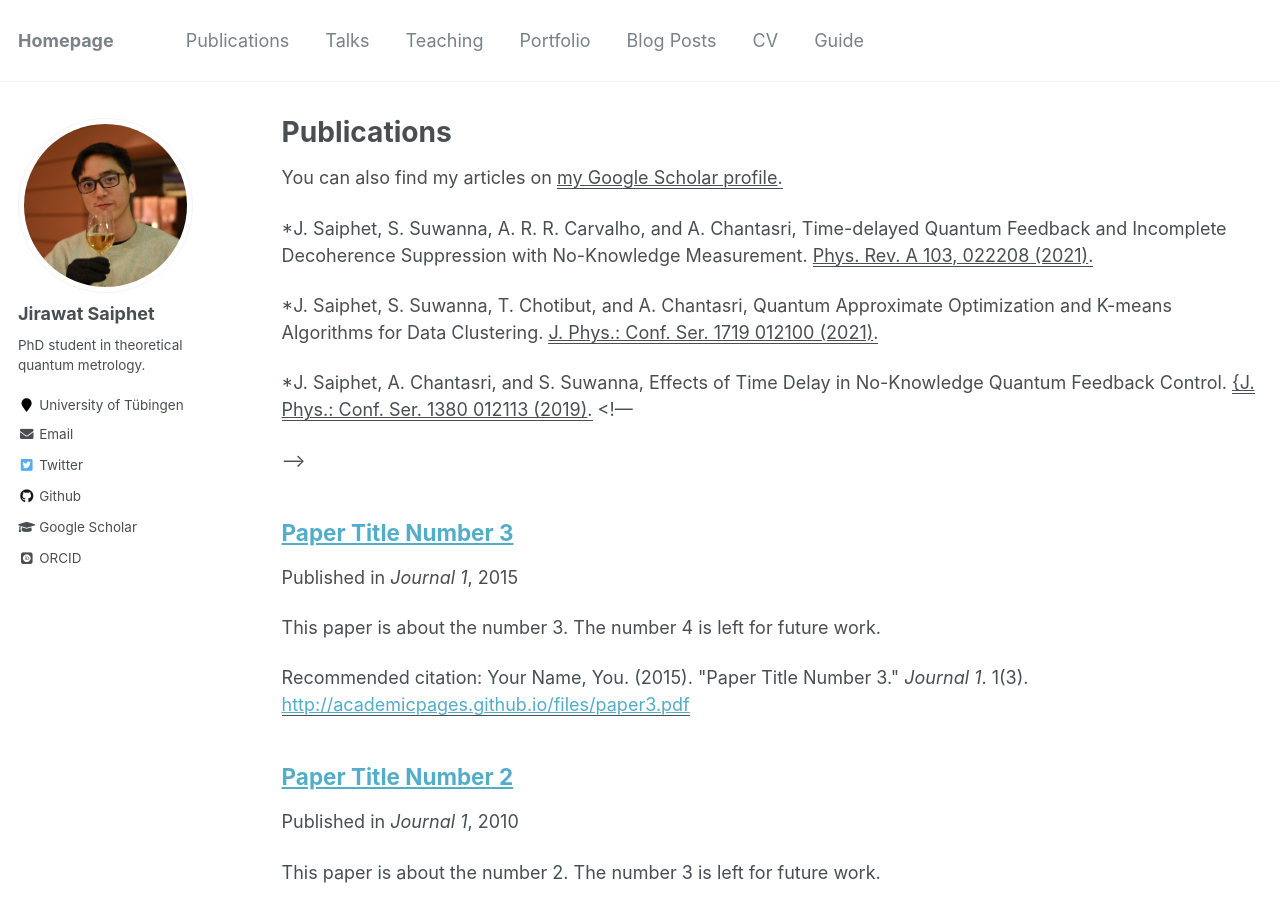
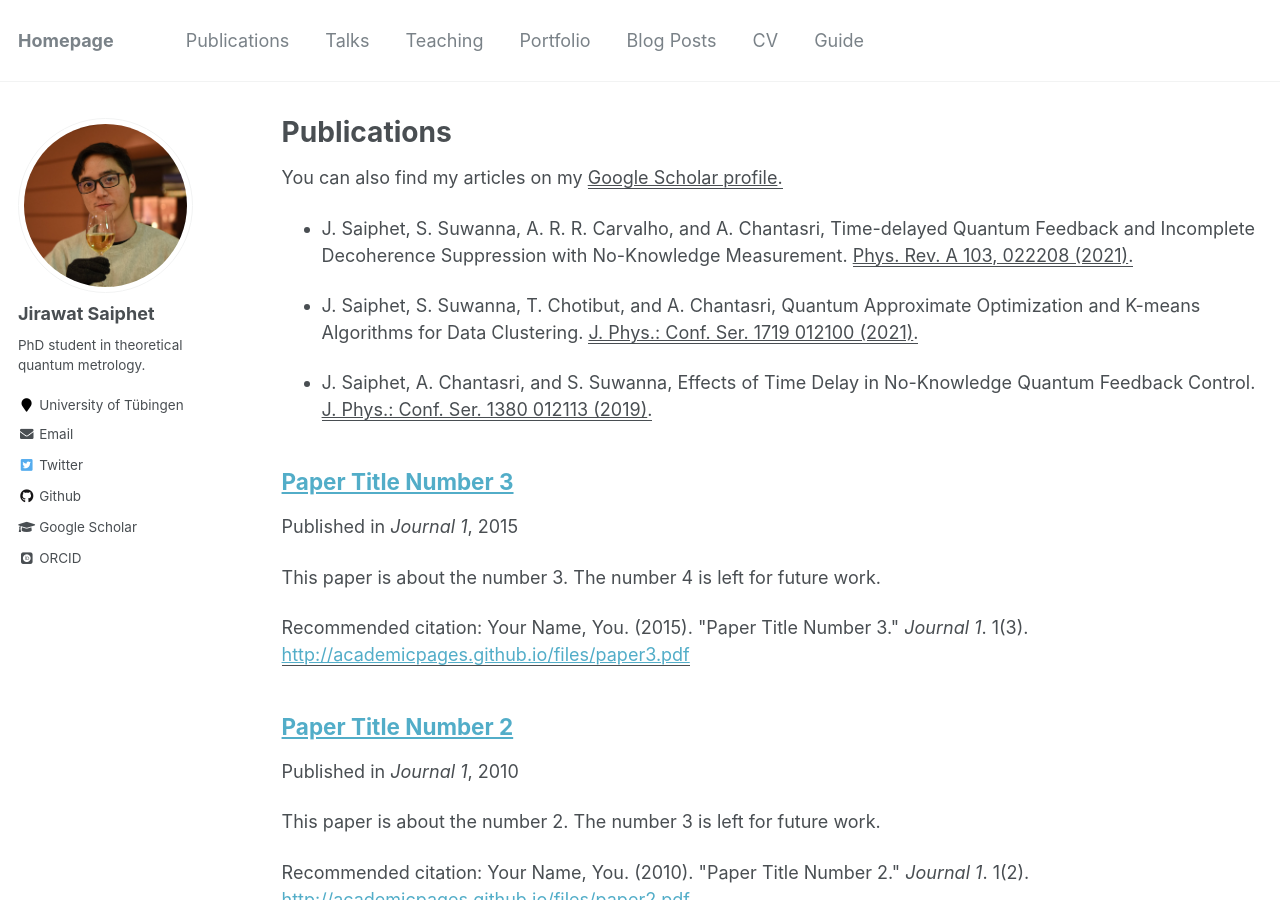
Before and after one commit to JRWSP/jrwsp.github.io, a Jekyll site: the page built from _pages/publications.md, in a window 1280 px wide and 900 px high. Built offline with Jekyll 4.4.1, drawn with Linux system fonts in a browser that asks for light colours; some web fonts are replaced.

Commit message:
Fix bug.

```diff
--- a/_config.yml
+++ b/_config.yml
@@ -87,7 +87,7 @@ author:
   employer         : "University of Tübingen"
   pubmed           : #"https://www.ncbi.nlm.nih.gov/pubmed/?term=john+snow"
   googlescholar    : "https://scholar.google.com/citations?user=PW8eElMAAAAJ"
-  email            : "jirawat.sai[at]outlook.com"
+  email            : "jirawat.sai[@]outlook.com"
   researchgate     :  # example: "https://www.researchgate.net/profile/yourprofile"
   uri              :
   bitbucket        :
--- a/_pages/publications.md
+++ b/_pages/publications.md
@@ -5,14 +5,15 @@ permalink: /publications/
 author_profile: true
 ---
 
-You can also find my articles on <u><a href="{{author.googlescholar}}">my Google Scholar profile</a>.</u>
+You can also find my articles on my <u><a href="{{author.googlescholar}}">Google Scholar profile</a>.</u>
 
-*J. Saiphet, S. Suwanna, A. R. R. Carvalho, and A. Chantasri, Time-delayed Quantum Feedback and Incomplete Decoherence Suppression with No-Knowledge Measurement. <u><a href="https://doi.org/10.1103/PhysRevA.103.022208">Phys. Rev. A 103, 022208 (2021)</a>.</u>
+* J. Saiphet, S. Suwanna, A. R. R. Carvalho, and A. Chantasri, Time-delayed Quantum Feedback and Incomplete Decoherence Suppression with No-Knowledge Measurement. <u><a href="https://doi.org/10.1103/PhysRevA.103.022208">Phys. Rev. A 103, 022208 (2021)</a>.</u>
 
-*J. Saiphet, S. Suwanna, T. Chotibut, and A. Chantasri, Quantum Approximate Optimization and K-means Algorithms for Data Clustering. <u><a href ="https://doi.org/10.1088/1742-6596/1719/1/012100">J. Phys.: Conf. Ser. 1719 012100 (2021)</a>.</u>
+* J. Saiphet, S. Suwanna, T. Chotibut, and A. Chantasri, Quantum Approximate Optimization and K-means Algorithms for Data Clustering. <u><a href ="https://doi.org/10.1088/1742-6596/1719/1/012100">J. Phys.: Conf. Ser. 1719 012100 (2021)</a>.</u>
 
-*J. Saiphet, A. Chantasri, and S. Suwanna, Effects of Time Delay in No-Knowledge Quantum Feedback Control. <u><a href ="https://doi.org/10.1088/1742-6596/1380/1/012113">{J. Phys.: Conf. Ser. 1380 012113 (2019)</a>.</u>
-<!---
+* J. Saiphet, A. Chantasri, and S. Suwanna, Effects of Time Delay in No-Knowledge Quantum Feedback Control. <u><a href ="https://doi.org/10.1088/1742-6596/1380/1/012113">J. Phys.: Conf. Ser. 1380 012113 (2019)</a>.</u>
+
+<!--
 {% if author.googlescholar %}
   You can also find my articles on <u><a href="{{author.googlescholar}}">my Google Scholar profile</a>.</u>
 {% endif %}
```
Also changed, not shown: _pages/about.md (+1 -1 lines).
